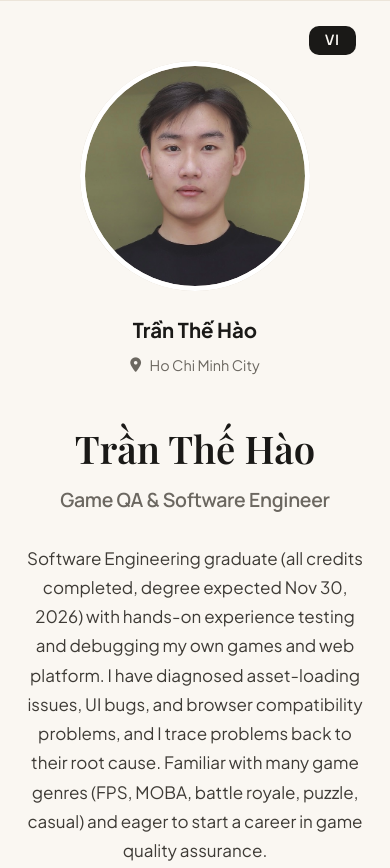
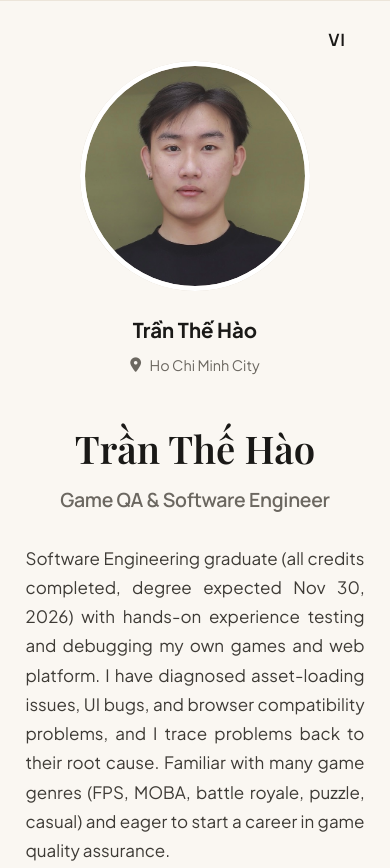
Before and after one commit to thaof12/thaof12-en, a plain HTML site: page index.html in a window 390 px wide. Shown: the top 868 px of the page. Drawn offline with nearby package versions, Linux system fonts and the light colour scheme; a web font is replaced by a local one.

Commit message:
up-portfolio

```diff
--- a/index.html
+++ b/index.html
@@ -109,6 +109,7 @@
             -webkit-font-smoothing: antialiased;
             -moz-osx-font-smoothing: grayscale;
             overflow-x: hidden;
+            position: relative;
         }
 
         body.modal-open {
@@ -356,6 +357,7 @@
             color: var(--text-body);
             line-height: 1.72;
             margin-bottom: 2.35rem;
+            text-align: justify;
         }
 
         .hero-buttons {
@@ -1833,32 +1835,32 @@
             }
 
             .lang-switch-btn {
-                top: 1rem;
-                right: 1rem;
-                padding: 0.4rem 0.8rem;
-                font-size: 0.8rem;
-            }
-        }
-
-        /* Language Switch Button: Cố định góc phải trên cùng, màu đen, không hiệu ứng */
+                top: 1.25rem;
+                right: 1.25rem;
+                padding: 0.3rem 0.5rem;
+                font-size: 0.95rem;
+            }
+        }
+
+        /* Language Switch Button: Cố định góc phải trên cùng, không cuộn theo, chỉ hiện ký tự màu đen, không khung, không nền */
         .lang-switch-btn {
-            position: fixed;
+            position: absolute;
             top: 1.5rem;
             right: 2rem;
             z-index: 1000;
             display: inline-flex;
             align-items: center;
             justify-content: center;
-            background-color: #1A1917;
-            color: #FAF7F2;
+            background: transparent;
+            color: #1A1917;
             font-family: var(--font-heading);
-            font-size: 0.85rem;
+            font-size: 1rem;
             font-weight: 700;
             letter-spacing: 0.05em;
-            padding: 0.45rem 0.95rem;
-            border-radius: var(--radius-md);
+            padding: 0.35rem 0.6rem;
+            border: none;
+            border-radius: 0;
             text-decoration: none;
-            border: none;
             cursor: pointer;
             box-shadow: none;
             transition: none;
@@ -1868,11 +1870,12 @@
         .lang-switch-btn:hover,
         .lang-switch-btn:focus,
         .lang-switch-btn:active {
-            background-color: #1A1917;
-            color: #FAF7F2;
+            background: transparent;
+            color: #1A1917;
             transform: none;
             box-shadow: none;
             outline: none;
+            text-decoration: none;
         }
     </style>
 </head>
@@ -2747,13 +2750,14 @@
         const langSwitchBtn = document.getElementById('langSwitchBtn');
         if (langSwitchBtn) {
             const isEnglish = document.documentElement.lang === 'en' || window.location.pathname.includes('/thaof12-en');
+            const isLocalFile = window.location.protocol === 'file:';
             if (isEnglish) {
                 langSwitchBtn.textContent = 'VI';
-                langSwitchBtn.href = 'https://thaof12.github.io/';
+                langSwitchBtn.href = isLocalFile ? '../portfolio/index.html' : 'https://thaof12.github.io/';
                 langSwitchBtn.setAttribute('aria-label', 'Switch to Vietnamese');
             } else {
                 langSwitchBtn.textContent = 'EN';
-                langSwitchBtn.href = 'https://thaof12.github.io/thaof12-en/';
+                langSwitchBtn.href = isLocalFile ? '../portfolio-en/index.html' : 'https://thaof12.github.io/thaof12-en/';
                 langSwitchBtn.setAttribute('aria-label', 'Chuyển sang tiếng Anh');
             }
         }
```
